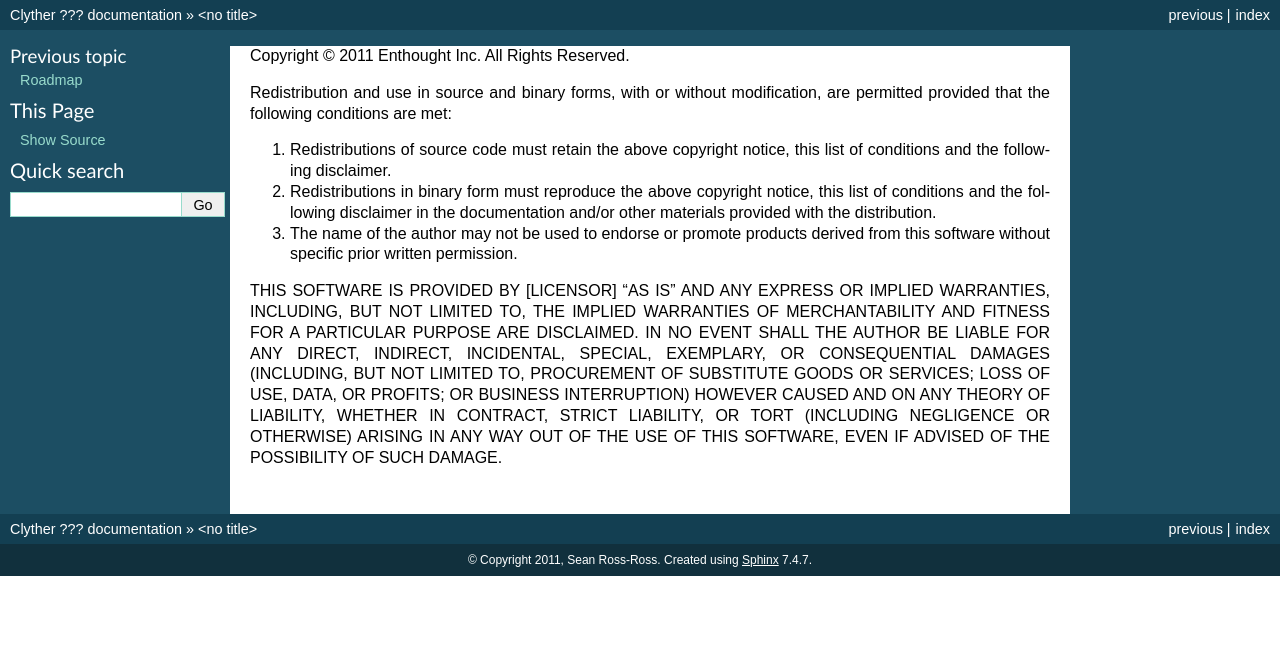
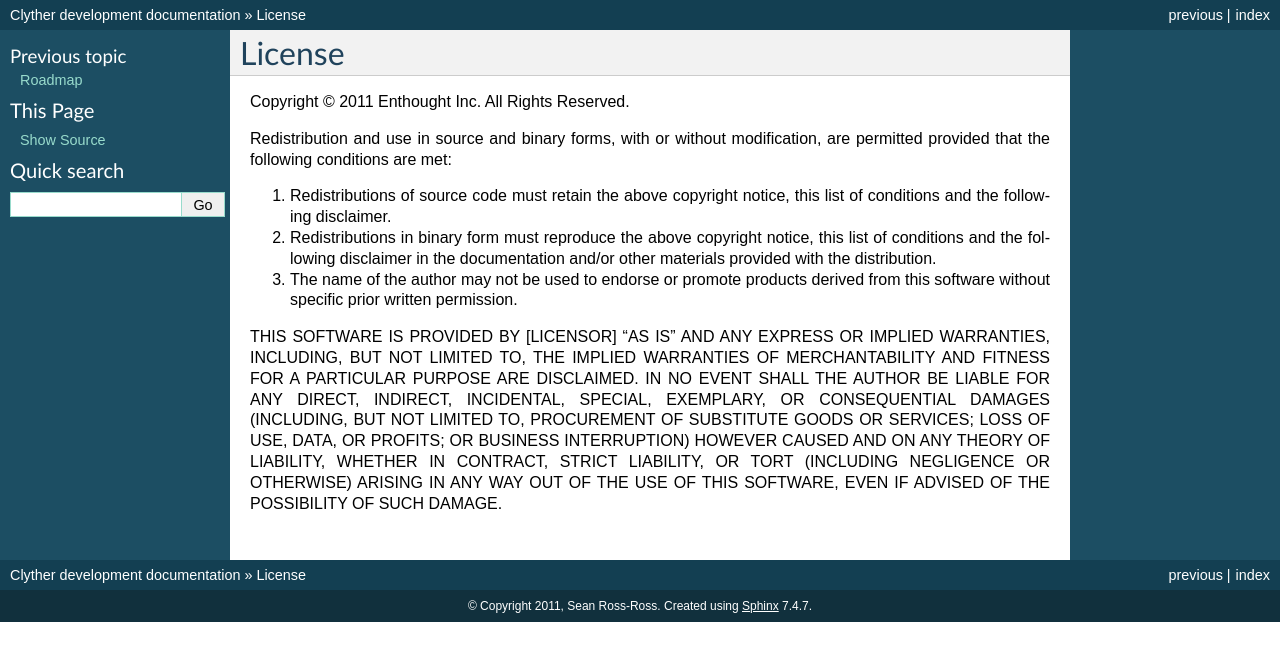
Before and after one commit to srossross/Clyther, a Sphinx documentation site: the page built from doc/license.rst, in a window 1280 px wide. Shown: the top 661 px of the page. Built offline with Sphinx 7.4.7, drawn with Linux system fonts in a browser that asks for light colours.

Commit message:
BUG: Upated doc.

```diff
--- a/doc/conf.py
+++ b/doc/conf.py
@@ -48,7 +48,7 @@
 # built documents.
 #
 try:
-    version_str = open('version.txt').read()
+    version_str = open('../version.txt').read()
 except IOError as err:
     version_str = '???'
 
```
Also changed, not shown: license.rst.
